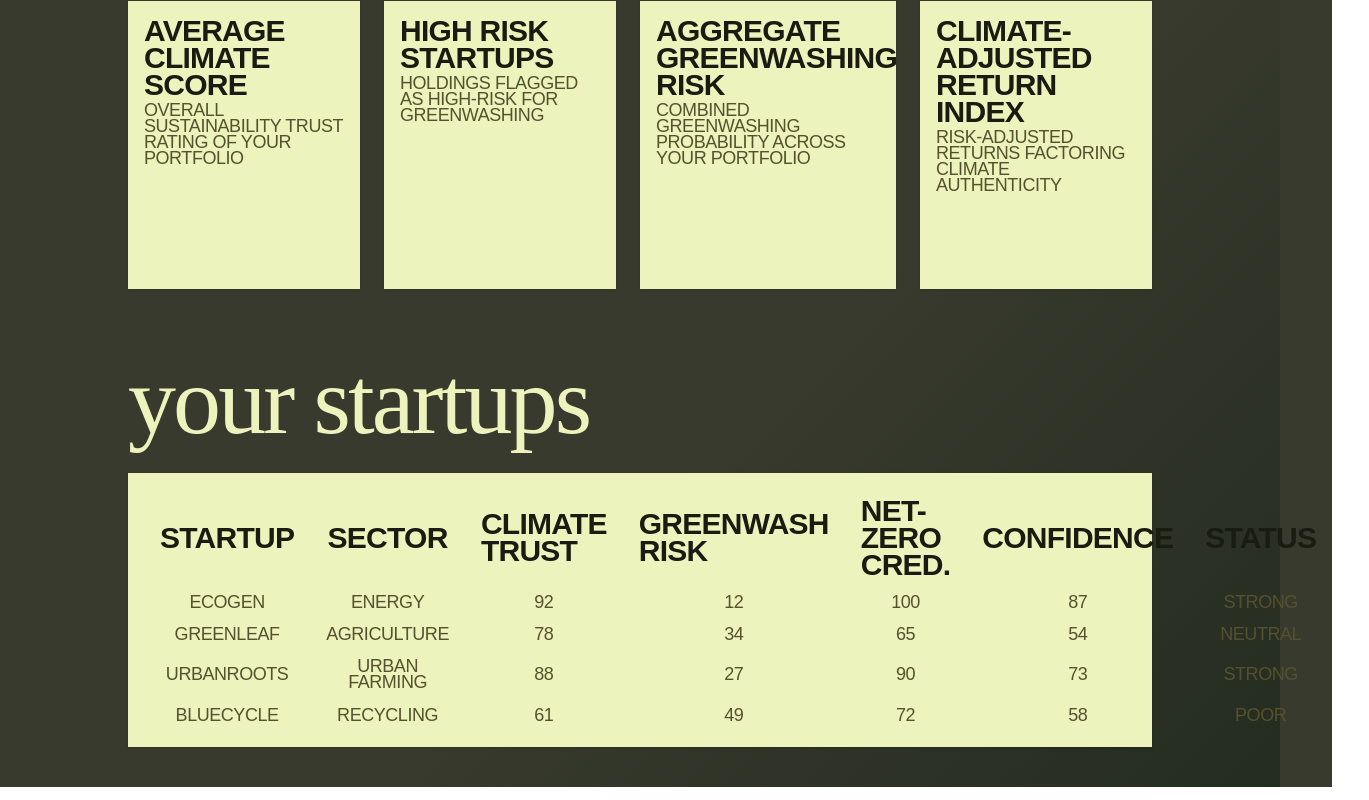
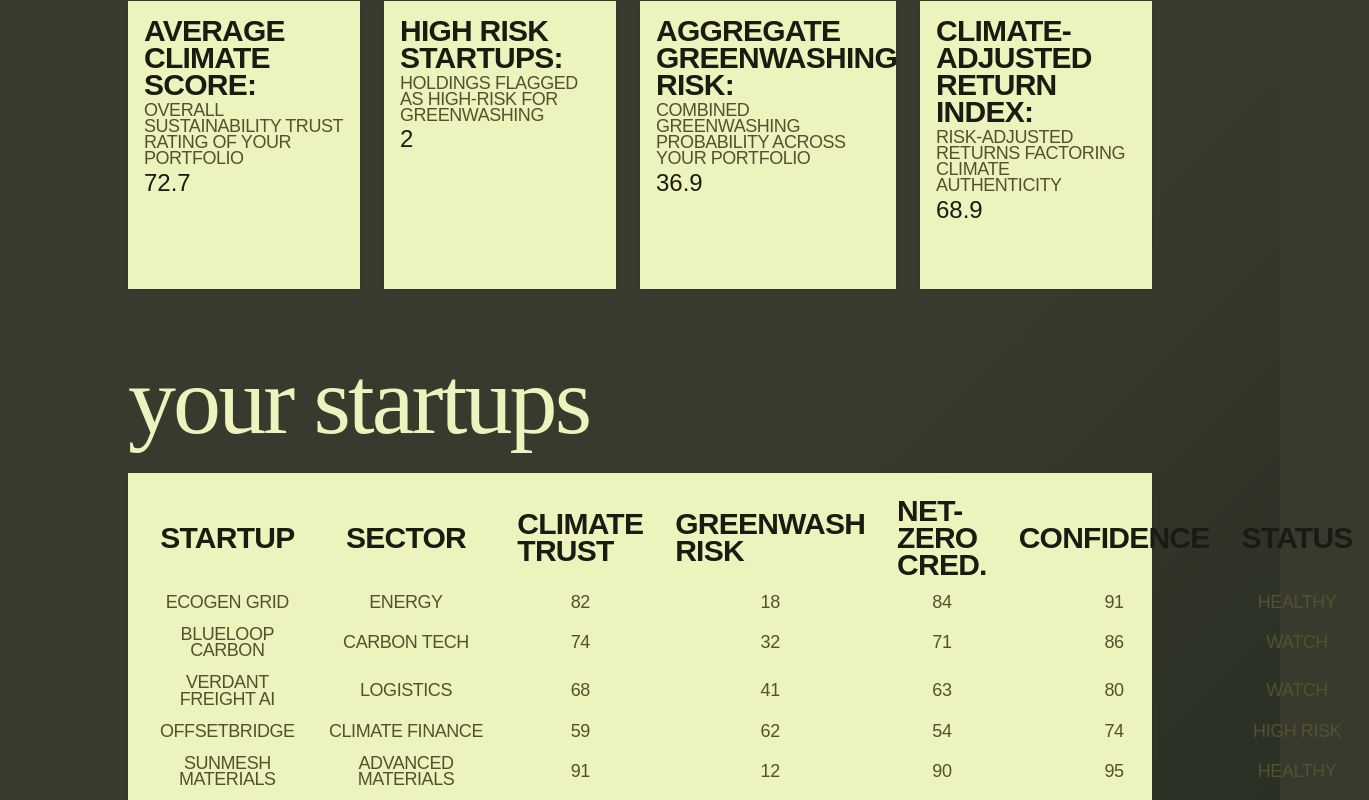
Before and after one commit to vrajhm/envest, a Next.js app in the folder fe/: page /dashboard in a window 1280 px wide. Shown: the part 220-1020 px from the top of the page, 1369 px wide, since content can reach past the window. Built offline with nearby package versions, Linux system fonts and the light colour scheme; a web font is replaced by a local one.

Commit message:
Add json data to the table

```diff
--- a/fe/src/app/dashboard/page.tsx
+++ b/fe/src/app/dashboard/page.tsx
@@ -5,6 +5,7 @@ import { useRouter } from "next/navigation";
 import { Smooch_Sans, Montserrat } from "next/font/google";
 import { Saira_Extra_Condensed } from "next/font/google";
 import { useEffect, useState } from "react";
+import { dashboardSeed, dashboardStartups } from "@/lib/dashboardData";
 
 const montserrat = Montserrat({
   subsets: ["latin"],
@@ -24,44 +25,8 @@ export default function Dashboard() {
     setFadeIn(true);
   }, []);
 
-  const startups = [
-    {
-      name: "EcoGen",
-      sector: "Energy",
-      climateTrust: 92,
-      greenwashRisk: 12,
-      netZeroCred: 100,
-      confidence: 87,
-      status: "Strong",
-    },
-    {
-      name: "GreenLeaf",
-      sector: "Agriculture",
-      climateTrust: 78,
-      greenwashRisk: 34,
-      netZeroCred: 65,
-      confidence: 54,
-      status: "Neutral",
-    },
-    {
-      name: "UrbanRoots",
-      sector: "Urban Farming",
-      climateTrust: 88,
-      greenwashRisk: 27,
-      netZeroCred: 90,
-      confidence: 73,
-      status: "Strong",
-    },
-    {
-      name: "BlueCycle",
-      sector: "Recycling",
-      climateTrust: 61,
-      greenwashRisk: 49,
-      netZeroCred: 72,
-      confidence: 58,
-      status: "Poor",
-    },
-  ];
+  const startups = dashboardStartups;
+  const portfolioMetrics = dashboardSeed.portfolio_metrics;
 
   const handleRowClick = (startupName: string) => {
     router.push(`/${startupName.toLowerCase()}`);
@@ -166,13 +131,19 @@ export default function Dashboard() {
                 className="font-bold tracking-tight text-3xl"
                 style={{ lineHeight: "0.9" }}
               >
-                <span>AVERAGE CLIMATE SCORE</span>
+                <span>
+                  AVERAGE CLIMATE SCORE:{" "}
+
+                </span>
               </div>
               <div
                 className="text-lg font-normal mt-1 tracking-tight"
                 style={{ color: "rgb(85, 81, 46)", lineHeight: "0.9" }}
               >
                 OVERALL SUSTAINABILITY TRUST RATING OF YOUR PORTFOLIO
+              </div>
+              <div>
+                {portfolioMetrics.average_climate_score}
               </div>
             </div>
 
@@ -185,13 +156,18 @@ export default function Dashboard() {
                 className="font-bold tracking-tight text-3xl"
                 style={{ lineHeight: "0.9" }}
               >
-                <span>HIGH RISK STARTUPS</span>
+                <span>
+                  HIGH RISK STARTUPS:
+                </span>
               </div>
               <div
                 className="text-lg font-normal mt-1 tracking-tight"
                 style={{ color: "rgb(85, 81, 46)", lineHeight: "0.9" }}
               >
                 HOLDINGS FLAGGED AS HIGH-RISK FOR GREENWASHING
+              </div>
+              <div>
+                {portfolioMetrics.high_risk_startups}
               </div>
             </div>
 
@@ -204,13 +180,18 @@ export default function Dashboard() {
                 className="font-bold tracking-tight text-3xl"
                 style={{ lineHeight: "0.9" }}
               >
-                <span>AGGREGATE GREENWASHING RISK</span>
+                <span>
+                  AGGREGATE GREENWASHING RISK:
+                </span>
               </div>
               <div
                 className="text-lg font-normal mt-1 tracking-tight"
                 style={{ color: "rgb(85, 81, 46)", lineHeight: "0.9" }}
               >
                 COMBINED GREENWASHING PROBABILITY ACROSS YOUR PORTFOLIO
+              </div>
+              <div>
+                {portfolioMetrics.aggregate_greenwashing_risk}
               </div>
             </div>
 
@@ -223,13 +204,18 @@ export default function Dashboard() {
                 className="font-bold tracking-tight text-3xl"
                 style={{ lineHeight: "0.9" }}
               >
-                <span>CLIMATE-ADJUSTED RETURN INDEX</span>
+                <span>
+                  CLIMATE-ADJUSTED RETURN INDEX:
+                </span>
               </div>
               <div
                 className="text-lg font-normal mt-1 tracking-tight"
                 style={{ color: "rgb(85, 81, 46)", lineHeight: "0.9" }}
               >
                 RISK-ADJUSTED RETURNS FACTORING CLIMATE AUTHENTICITY
+              </div>
+              <div>
+                {portfolioMetrics.climate_adjusted_return_index}
               </div>
             </div>
           </div>
--- /dev/null
+++ b/fe/src/data/dashboardData.json
@@ -0,0 +1,134 @@
+{
+  "version": "1.0",
+  "updated_at": "2026-02-15T00:00:00Z",
+  "investor_profile": {
+    "investor_id": "inv_demo_001",
+    "name": "Bay Climate Fund",
+    "check_size_usd": 2500000,
+    "climate_concerns": [
+      "Carbon reduction",
+      "Scope 3 transparency",
+      "Offset quality",
+      "Supply-chain accountability"
+    ],
+    "location": "San Francisco, CA"
+  },
+  "portfolio_metrics": {
+    "average_climate_score": 72.7,
+    "high_risk_startups": 2,
+    "aggregate_greenwashing_risk": 36.9,
+    "climate_adjusted_return_index": 68.9
+  },
+  "startups": [
+    {
+      "startup_id": "st_001",
+      "name": "EcoGen Grid",
+      "sector": "Energy",
+      "climate_trust": 82,
+      "greenwash_risk": 18,
+      "net_zero_cred": 84,
+      "confidence": 91,
+      "status": "healthy",
+      "geo": { "city": "San Francisco", "lat": 37.7749, "lng": -122.4194 }
+    },
+    {
+      "startup_id": "st_002",
+      "name": "BlueLoop Carbon",
+      "sector": "Carbon Tech",
+      "climate_trust": 74,
+      "greenwash_risk": 32,
+      "net_zero_cred": 71,
+      "confidence": 86,
+      "status": "watch",
+      "geo": { "city": "San Francisco", "lat": 37.808, "lng": -122.4177 }
+    },
+    {
+      "startup_id": "st_003",
+      "name": "Verdant Freight AI",
+      "sector": "Logistics",
+      "climate_trust": 68,
+      "greenwash_risk": 41,
+      "net_zero_cred": 63,
+      "confidence": 80,
+      "status": "watch",
+      "geo": { "city": "San Francisco", "lat": 37.7599, "lng": -122.4148 }
+    },
+    {
+      "startup_id": "st_004",
+      "name": "OffsetBridge",
+      "sector": "Climate Finance",
+      "climate_trust": 59,
+      "greenwash_risk": 62,
+      "net_zero_cred": 54,
+      "confidence": 74,
+      "status": "high_risk",
+      "geo": { "city": "San Francisco", "lat": 37.7347, "lng": -122.3908 }
+    },
+    {
+      "startup_id": "st_005",
+      "name": "SunMesh Materials",
+      "sector": "Advanced Materials",
+      "climate_trust": 91,
+      "greenwash_risk": 12,
+      "net_zero_cred": 90,
+      "confidence": 95,
+      "status": "healthy",
+      "geo": { "city": "San Francisco", "lat": 37.7802, "lng": -122.4826 }
+    },
+    {
+      "startup_id": "st_006",
+      "name": "AquaTrace Systems",
+      "sector": "Water Tech",
+      "climate_trust": 63,
+      "greenwash_risk": 55,
+      "net_zero_cred": 58,
+      "confidence": 77,
+      "status": "watch",
+      "geo": { "city": "San Francisco", "lat": 37.7284, "lng": -122.4292 }
+    },
+    {
+      "startup_id": "st_007",
+      "name": "TerraStack Compute",
+      "sector": "Data Infrastructure",
+      "climate_trust": 77,
+      "greenwash_risk": 28,
+      "net_zero_cred": 75,
+      "confidence": 88,
+      "status": "healthy",
+      "geo": { "city": "San Francisco", "lat": 37.7993, "lng": -122.447 }
+    },
+    {
+      "startup_id": "st_008",
+      "name": "GreenLabel Retail",
+      "sector": "Consumer",
+      "climate_trust": 54,
+      "greenwash_risk": 67,
+      "net_zero_cred": 49,
+      "confidence": 70,
+      "status": "high_risk",
+      "geo": { "city": "San Francisco", "lat": 37.7562, "lng": -122.3872 }
+    },
+    {
+      "startup_id": "st_009",
+      "name": "CycleForge Bio",
+      "sector": "Circular Economy",
+      "climate_trust": 88,
+      "greenwash_risk": 15,
+      "net_zero_cred": 86,
+      "confidence": 93,
+      "status": "healthy",
+      "geo": { "city": "San Francisco", "lat": 37.7896, "lng": -122.4662 }
+    },
+    {
+      "startup_id": "st_010",
+      "name": "NorthBay Transit Ops",
+      "sector": "Mobility",
+      "climate_trust": 71,
+      "greenwash_risk": 39,
+      "net_zero_cred": 69,
+      "confidence": 84,
+      "status": "watch",
+      "geo": { "city": "San Francisco", "lat": 37.7489, "lng": -122.458 }
+    }
+  ]
+}
--- /dev/null
+++ b/fe/src/lib/dashboardData.ts
@@ -0,0 +1,71 @@
+import dashboardDataJson from "@/data/dashboardData.json";
+
+export type StartupStatus = "healthy" | "watch" | "high_risk";
+
+export type DashboardData = {
+  version: string;
+  updated_at: string;
+  investor_profile: {
+    investor_id: string;
+    name: string;
+    check_size_usd: number;
+    climate_concerns: string[];
+    location: string;
+  };
+  portfolio_metrics: {
+    average_climate_score: number;
+    high_risk_startups: number;
+    aggregate_greenwashing_risk: number;
+    climate_adjusted_return_index: number;
+  };
+  startups: Array<{
+    startup_id: string;
+    name: string;
+    sector: string;
+    climate_trust: number;
+    greenwash_risk: number;
+    net_zero_cred: number;
+    confidence: number;
+    status: StartupStatus;
+    geo: {
+      city: string;
+      lat: number;
+      lng: number;
+    };
+  }>;
+};
+
+export type DashboardStartupRow = {
+  startupId: string;
+  name: string;
+  sector: string;
+  climateTrust: number;
+  greenwashRisk: number;
+  netZeroCred: number;
+  confidence: number;
+  status: string;
+};
+
+export const dashboardSeed: DashboardData = dashboardDataJson as DashboardData;
+
+export const dashboardStartups: DashboardStartupRow[] = dashboardSeed.startups.map(
+  (startup) => ({
+    startupId: startup.startup_id,
+    name: startup.name,
+    sector: startup.sector,
+    climateTrust: startup.climate_trust,
+    greenwashRisk: startup.greenwash_risk,
+    netZeroCred: startup.net_zero_cred,
+    confidence: startup.confidence,
+    status: startup.status.replace("_", " "),
+  }),
+);
+
+export const addStartupToDashboardData = (
+  data: DashboardData,
+  startup: DashboardData["startups"][number],
+): DashboardData => ({
+  ...data,
+  startups: [...data.startups, startup],
+  updated_at: new Date().toISOString(),
+});
```
Also changed, not shown: 1 other file (tests, documents, lock files or other folders).
